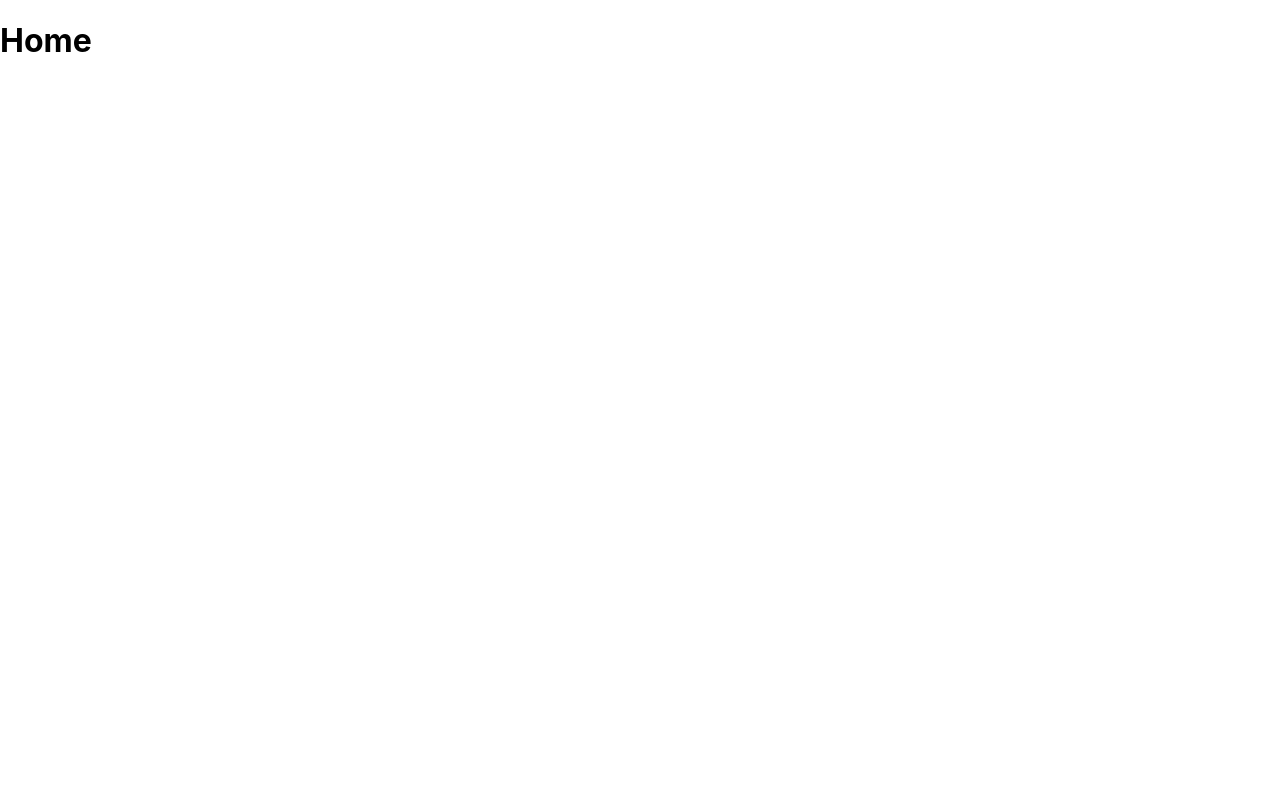
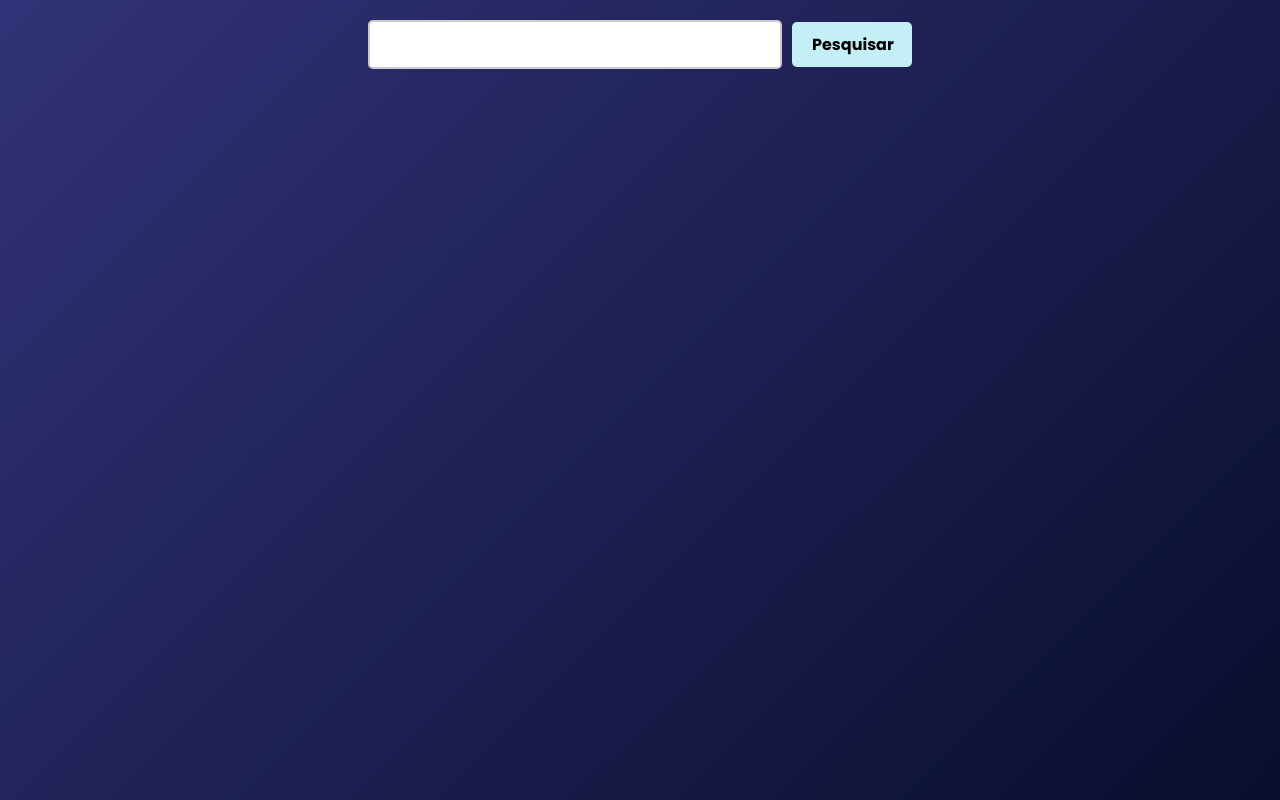
Before and after one commit to sidneyroberto/CPW3_2023_2, a React (Create React App) app in the folder exemplo02/: page / in a window 1280 px wide. Built offline with nearby package versions, Linux system fonts and the light colour scheme.

Commit message:
iniciando a página home

```diff
--- a/exemplo02/src/index.css
+++ b/exemplo02/src/index.css
@@ -1,13 +1,15 @@
 body {
   margin: 0;
-  font-family: -apple-system, BlinkMacSystemFont, 'Segoe UI', 'Roboto', 'Oxygen',
-    'Ubuntu', 'Cantarell', 'Fira Sans', 'Droid Sans', 'Helvetica Neue',
-    sans-serif;
-  -webkit-font-smoothing: antialiased;
-  -moz-osx-font-smoothing: grayscale;
+  background: linear-gradient(135deg, #323278, #080e2c);
+  background-attachment: fixed;
 }
 
-code {
-  font-family: source-code-pro, Menlo, Monaco, Consolas, 'Courier New',
-    monospace;
+@font-face {
+  font-family: 'bold';
+  src: url(./assets/fonts/Poppins-Bold.ttf);
 }
+
+@font-face {
+  font-family: 'regular';
+  src: url(./assets/fonts/Poppins-Regular.ttf);
+}
--- a/exemplo02/src/pages/Home/index.tsx
+++ b/exemplo02/src/pages/Home/index.tsx
@@ -1,3 +1,16 @@
-const Home = () => <h1>Home</h1>
+import styles from './styles.module.css'
+
+const Home = () => {
+  return (
+    <div className={styles.container}>
+      <div className={styles.searchArea}>
+        <input type='text' className={styles.searchInput} />
+        <button className={styles.searchButton}>Pesquisar</button>
+      </div>
+
+      <div className={styles.resultsArea}></div>
+    </div>
+  )
+}
 
 export default Home
--- /dev/null
+++ b/exemplo02/src/pages/Home/styles.module.css
@@ -0,0 +1,44 @@
+.container {
+  display: flex;
+  flex-direction: column;
+}
+
+.searchArea {
+  display: flex;
+  justify-content: center;
+  align-items: center;
+  padding: 20px 0;
+}
+
+.searchInput {
+  width: 400px;
+  height: 35px;
+  font-family: 'regular';
+  border: 2px solid #ccc;
+  text-align: center;
+  padding: 5px;
+  border-radius: 5px;
+  font-size: 100%;
+  outline: none;
+}
+
+.searchInput:focus {
+  outline: 2px solid #59abe3;
+}
+
+.searchButton {
+  background-color: #c5eff7;
+  font-family: 'bold';
+  width: 120px;
+  padding: 10px 20px;
+  margin-left: 10px;
+  font-size: 100%;
+  border: none;
+  border-radius: 5px;
+}
+
+.resultsArea {
+  padding: 30px 20px;
+  display: flex;
+  flex-wrap: wrap;
+}
```
Also changed, not shown: exemplo02/src/App.css (deleted, +0 -38 lines), exemplo02/src/assets/fonts/Poppins-Bold.ttf (added), exemplo02/src/assets/fonts/Poppins-Regular.ttf (added).
